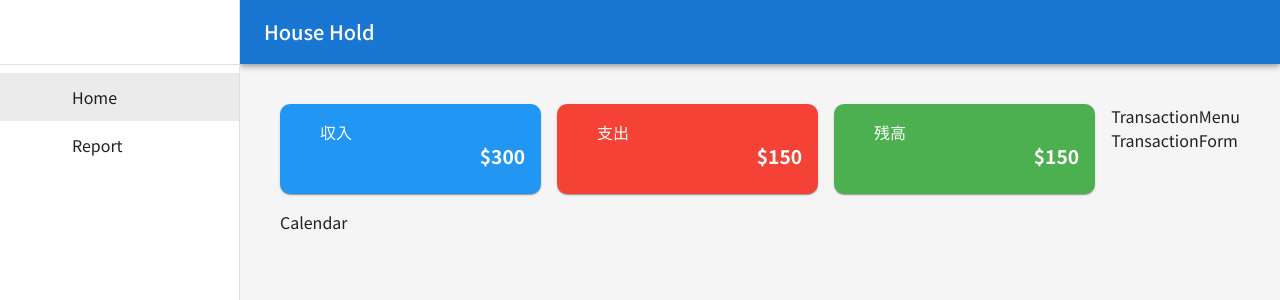
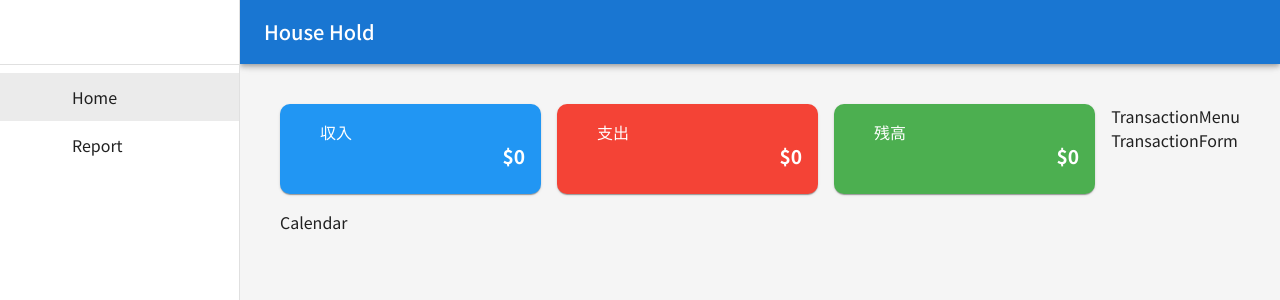
Before and after one commit to TOKIMASA1206/household-app, a React (Create React App) app: page / in a window 1280 px wide. Shown: the top 300 px of the page. Built offline with nearby package versions, Linux system fonts and the light colour scheme; no server answers; the database is empty; some icons are missing.

Commit message:
add: 月毎の収支を計算して表示

```diff
--- a/src/components/MonthlySummary.tsx
+++ b/src/components/MonthlySummary.tsx
@@ -5,13 +5,16 @@ import ArrowDownwardIcon from '@mui/icons-material/ArrowDownward';
 import AccountBalanceIcon from '@mui/icons-material/AccountBalance';
 import Grid from '@mui/material/Grid';
 import { Transaction } from '../types';
+import { financeCalculations } from '../utils/financeCalculations';
 
 interface MonthlySummaryProps {
   monthlyTransactions: Transaction[];
 }
 
-const MonthlySummary = (monthlyTransactions: MonthlySummaryProps) => {
+const MonthlySummary = ({monthlyTransactions}: MonthlySummaryProps) => {
     console.log("monthlyTransactions", monthlyTransactions);
+    const {income, expense, balance} = financeCalculations(monthlyTransactions);
+
   return (
     <Grid container spacing={{ xs: 1, sm: 2 }} mb={2}>
       {/* 収入 */}
@@ -31,7 +34,7 @@ const MonthlySummary = (monthlyTransactions: MonthlySummaryProps) => {
                 fontSize: { xs: '0.8rem', sm: '1rem', md: '1.2rem' },
               }}
             >
-              $300
+              ${income}
             </Typography>
           </CardContent>
         </Card>
@@ -54,7 +57,7 @@ const MonthlySummary = (monthlyTransactions: MonthlySummaryProps) => {
                 fontSize: { xs: '0.8rem', sm: '1rem', md: '1.2rem' },
               }}
             >
-              $150
+              ${expense}
             </Typography>
           </CardContent>
         </Card>
@@ -77,7 +80,7 @@ const MonthlySummary = (monthlyTransactions: MonthlySummaryProps) => {
                 fontSize: { xs: '0.8rem', sm: '1rem', md: '1.2rem' },
               }}
             >
-              $150
+              ${balance}
             </Typography>
           </CardContent>
         </Card>
--- a/src/types/index.ts
+++ b/src/types/index.ts
@@ -10,3 +10,9 @@ export interface Transaction {
   type: TransactionType,
   category: IncomeCategory | ExpenseCategory;
 }
+
+export interface Balance {
+    income: number,
+    expense: number,
+    balance: number,
+}
--- /dev/null
+++ b/src/utils/financeCalculations.ts
@@ -0,0 +1,13 @@
+import { Balance, Transaction } from "../types/index";
+
+export function financeCalculations (transactions: Transaction[]): Balance {
+    return transactions.reduce((acc, transaction) => {
+        if (transaction.type === 'income') {
+            acc.income += transaction.amount;
+        } else if (transaction.type === 'expense') {
+            acc.expense += transaction.amount;
+        }
+        acc.balance = acc.income - acc.expense;
+        return acc;
+    }, { income: 0, expense: 0, balance: 0 });
+}
```
